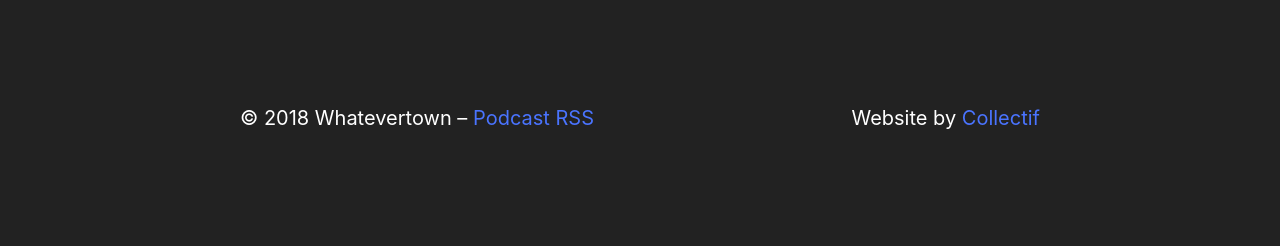
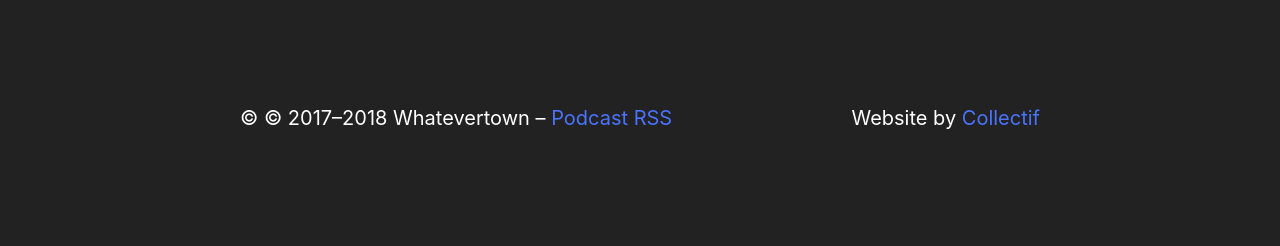
Before and after one commit to jondueck/whatevertown, a Jekyll site: the page built from index.html, in a window 1280 px wide. Shown: the part 1580-1826 px from the top of the page. Built offline with Jekyll 4.4.1, drawn with Linux system fonts in a browser that asks for light colours; some web fonts are replaced; the list of posts is cut into pages by our own code.

Commit message:
update footer copyright year

```diff
--- a/_includes/footer.html
+++ b/_includes/footer.html
@@ -1,7 +1,7 @@
 <footer class="site-footer" class="source-org vcard copyright" role="contentinfo">
   <div class="wrapper">
 
-    &copy; {{ site.time | date: '%Y' }} {{ site.title }}
+    &copy; {{ site.copyright }}–{{ site.time | date: '%Y' }} {{ site.title }}
     –
     <a href="/podcast.rss">Podcast RSS</a>
 
```
